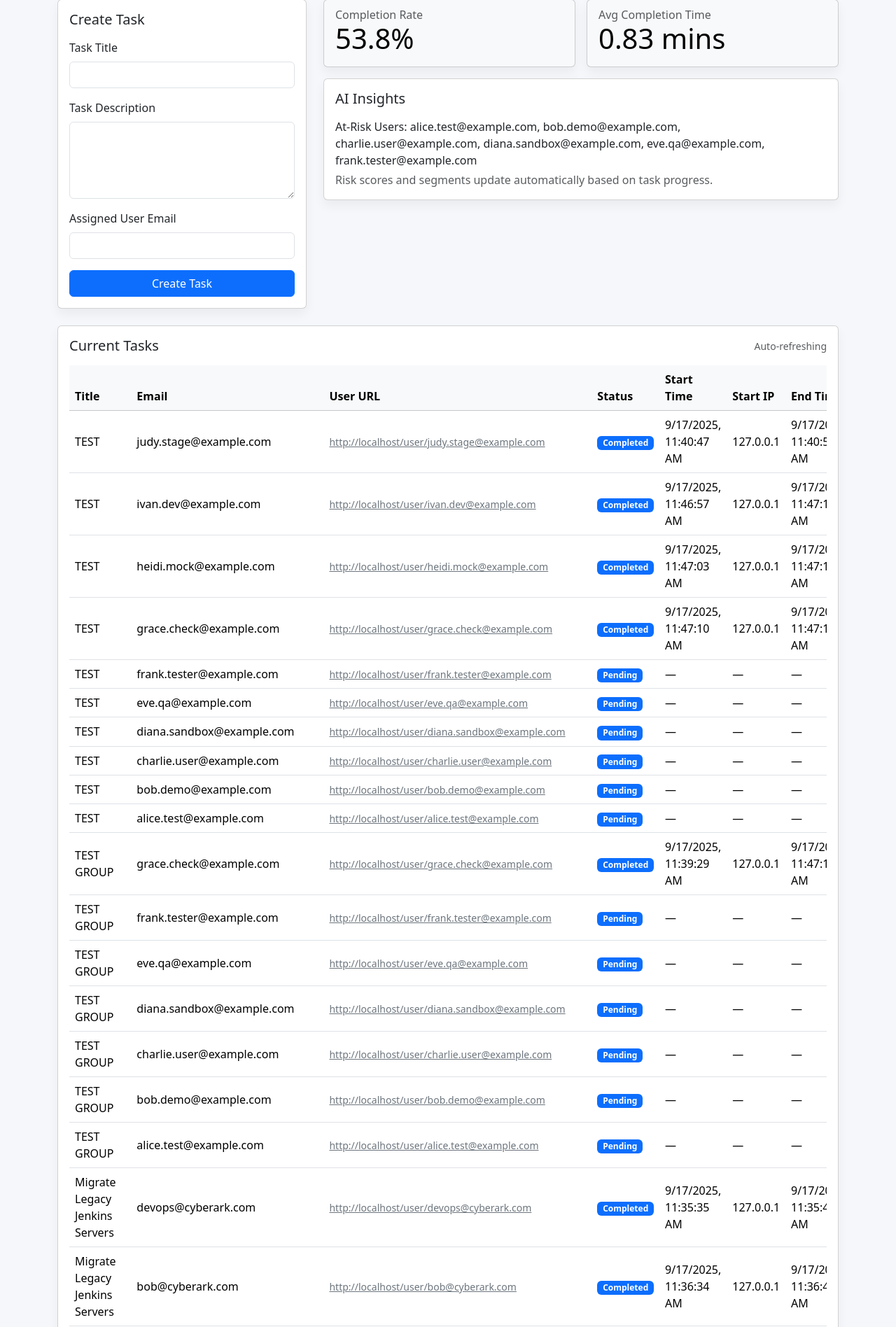
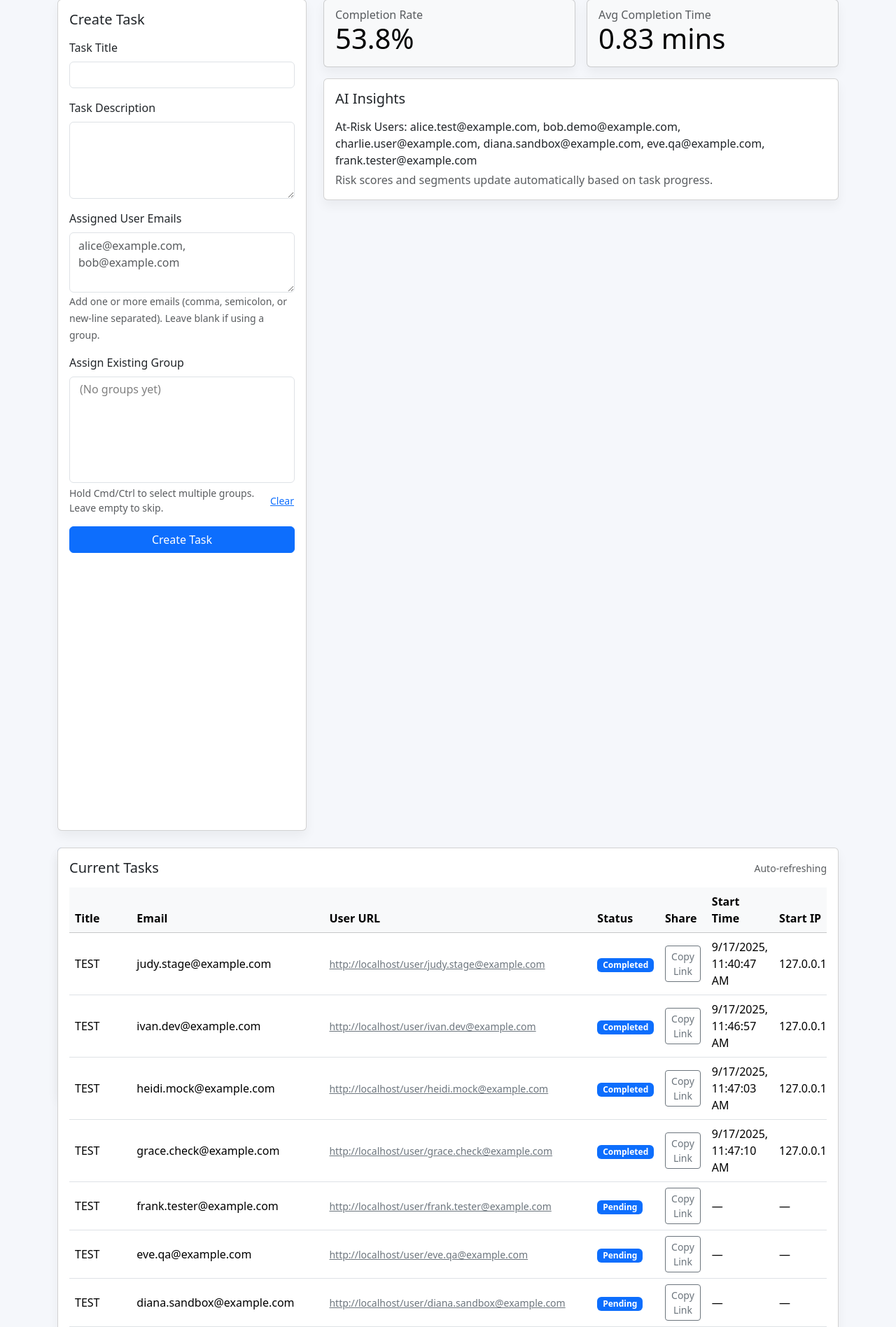
Before and after one commit to samueltatapudi-dev/Alerts-Tracker, a Flask app: page /admin in a window 1280 px wide. Shown: the part 153-2049 px from the top of the page at 70% size. Run offline with Flask 3, Linux system fonts and the light colour scheme.

Commit message:
Final Project

```diff
--- a/app.py
+++ b/app.py
@@ -1,6 +1,6 @@
 import os
 from datetime import datetime
-from typing import Any, Dict, List, Optional
+from typing import Any, Dict, List, Optional, Set
 
 import numpy as np
 import pandas as pd
@@ -65,6 +65,25 @@
         return f'<Task {self.id} {self.title}>'
 
 
+class UserGroup(db.Model):
+    id = db.Column(db.Integer, primary_key=True)
+    name = db.Column(db.String(120), unique=True, nullable=False)
+
+    def __repr__(self) -> str:
+        return f'<UserGroup {self.id} {self.name}>'
+
+
+class GroupMember(db.Model):
+    id = db.Column(db.Integer, primary_key=True)
+    group_id = db.Column(db.Integer, db.ForeignKey('user_group.id', ondelete='CASCADE'), nullable=False)
+    email = db.Column(db.String(120), nullable=False, index=True)
+
+    group = db.relationship('UserGroup', backref=db.backref('members', cascade='all, delete-orphan', lazy='joined'))
+
+    def __repr__(self) -> str:
+        return f'<GroupMember {self.group_id} {self.email}>'
+
+
 def get_client_ip() -> str:
     header = request.headers.get('X-Forwarded-For', '')
     if header:
@@ -88,6 +107,27 @@
         scheme = app.config.get('PREFERRED_URL_SCHEME', 'http')
         return f"{scheme}://{server_name.rstrip('/')}/user/{normalized}"
     return f"http://localhost:5000/user/{normalized}"
+
+
+def _normalise_email(value: str) -> str:
+    return value.strip().lower()
+
+
+def parse_email_list(raw_value: Optional[str]) -> List[str]:
+    if not raw_value:
+        return []
+    fragment = raw_value
+    for sep in (',', ';', '\n', '\r'):
+        fragment = fragment.replace(sep, ',')
+    emails: List[str] = []
+    seen: Set[str] = set()
+    for part in fragment.split(','):
+        normalised = _normalise_email(part)
+        if not normalised or normalised in seen:
+            continue
+        emails.append(normalised)
+        seen.add(normalised)
+    return emails
 
 
 def send_task_email(task: Task) -> None:
@@ -302,24 +342,109 @@
 def admin_dashboard():
     tasks = Task.query.order_by(Task.created_at.desc()).all()
     insights = compute_admin_insights(tasks)
-    return render_template('admin_dashboard.html', tasks=tasks, insights=insights)
+    groups = UserGroup.query.order_by(UserGroup.name.asc()).all()
+    return render_template('admin_dashboard.html', tasks=tasks, insights=insights, groups=groups)
 
 
 @app.route('/admin/create_task', methods=['POST'])
 def create_task():
     title = request.form.get('title', '').strip()
     description = request.form.get('description', '').strip()
-    assigned_email = request.form.get('assigned_email', '').strip().lower()
+    assigned_email_raw = request.form.get('assigned_email', '')
+    group_id_values = [value.strip() for value in request.form.getlist('group_ids') if value.strip()]
 
-    if not title or not description or not assigned_email:
-        flash('All fields are required.', 'danger')
+    if not title or not description:
+        flash('Title and description are required.', 'danger')
         return redirect(url_for('admin_dashboard'))
 
-    task = Task(title=title, description=description, assigned_email=assigned_email, status='Pending')
-    db.session.add(task)
+    direct_emails = parse_email_list(assigned_email_raw)
+    emails: List[str] = list(direct_emails)
+    group_labels: List[str] = []
+    group_email_set: Set[str] = set()
+
+    for value in group_id_values:
+        try:
+            group_id = int(value)
+        except ValueError:
+            flash('Invalid group selection.', 'danger')
+            return redirect(url_for('admin_dashboard'))
+        group = UserGroup.query.get(group_id)
+        if not group:
+            flash('Selected group does not exist.', 'danger')
+            return redirect(url_for('admin_dashboard'))
+        member_emails = [_normalise_email(member.email) for member in group.members if member.email]
+        emails.extend(member_emails)
+        group_email_set.update(member_emails)
+        group_labels.append(group.name)
+
+    emails = list(dict.fromkeys(email for email in emails if email))
+    if not emails:
+        flash('Please enter at least one email or choose a group.', 'danger')
+        return redirect(url_for('admin_dashboard'))
+
+    created_tasks: List[Task] = []
+    for email in emails:
+        task = Task(title=title, description=description, assigned_email=email, status='Pending')
+        db.session.add(task)
+        created_tasks.append(task)
+
     db.session.commit()
-    send_task_email(task)
-    flash('Task created successfully.', 'success')
+
+    for task in created_tasks:
+        send_task_email(task)
+
+    direct_unique = set(direct_emails)
+    overlap = direct_unique & group_email_set
+    direct_only_count = len(direct_unique - overlap)
+
+    if group_labels and direct_only_count:
+        flash(
+            f"Task created for group{'s' if len(group_labels) > 1 else ''} "
+            f"{', '.join(group_labels)} and {direct_only_count} additional email(s).",
+            'success'
+        )
+    elif group_labels:
+        flash(
+            f"Task created for group{'s' if len(group_labels) > 1 else ''} "
+            f"{', '.join(group_labels)} ({len(group_email_set)} member(s)).",
+            'success'
+        )
+    elif len(emails) > 1:
+        flash(f'Task created for {len(emails)} users.', 'success')
+    else:
+        flash('Task created successfully.', 'success')
+    return redirect(url_for('admin_dashboard'))
+
+
+@app.route('/admin/create_group', methods=['POST'])
+def create_group():
+    name = request.form.get('group_name', '').strip()
+    raw_emails = request.form.get('group_emails', '')
+
+    if not name:
+        flash('Group name is required.', 'danger')
+        return redirect(url_for('admin_dashboard'))
+
+    emails = parse_email_list(raw_emails)
+    if not emails:
+        flash('Add at least one valid email address to the group.', 'danger')
+        return redirect(url_for('admin_dashboard'))
+
+    existing = UserGroup.query.filter(db.func.lower(UserGroup.name) == name.lower()).first()
+    if existing:
+        flash('A group with that name already exists.', 'danger')
+        return redirect(url_for('admin_dashboard'))
+
+    group = UserGroup(name=name)
+    db.session.add(group)
+    db.session.flush()
+
+    for email in emails:
+        db.session.add(GroupMember(group_id=group.id, email=email))
+
+    db.session.commit()
+
+    flash(f'Group "{group.name}" created with {len(emails)} member(s).', 'success')
     return redirect(url_for('admin_dashboard'))
 
 
--- a/static/js/app.js
+++ b/static/js/app.js
@@ -19,7 +19,7 @@
   if (!table) return;
   const tbody = table.querySelector('tbody');
   if (!tasks.length) {
-    tbody.innerHTML = '<tr><td colspan="8" class="text-center text-muted">No tasks created yet.</td></tr>';
+    tbody.innerHTML = '<tr><td colspan="9" class="text-center text-muted">No tasks created yet.</td></tr>';
     return;
   }
   const rows = tasks.map((task) => {
@@ -30,6 +30,7 @@
         <td>${task.assigned_email}</td>
         <td><a class="link-secondary small" href="${userUrl}" target="_blank" rel="noopener">${userUrl}</a></td>
         <td><span class="badge text-bg-primary">${task.status}</span></td>
+        <td><button type="button" class="btn btn-sm btn-outline-secondary copy-link" data-link="${userUrl}">Copy Link</button></td>
         <td>${formatDateTime(task.start_time)}</td>
         <td>${task.start_ip || '—'}</td>
         <td>${formatDateTime(task.end_time)}</td>
@@ -86,6 +87,78 @@
 };
 
 const initAdminDashboard = () => {
+  const bindGroupUseButtons = () => {
+    const buttons = document.querySelectorAll('[data-assign-group]');
+    buttons.forEach((button) => {
+      if (button.dataset.bound === 'true') return;
+      button.dataset.bound = 'true';
+      button.addEventListener('click', () => {
+        const select = document.getElementById('group_ids');
+        if (!select) return;
+        const targetId = button.dataset.assignGroup;
+        if (!targetId) return;
+        Array.from(select.options).forEach((option) => {
+          option.selected = option.value === targetId;
+        });
+        select.dispatchEvent(new Event('change'));
+        const card = document.getElementById('createTaskCard');
+        if (card && card.scrollIntoView) {
+          card.scrollIntoView({ behavior: 'smooth', block: 'start' });
+        }
+      });
+    });
+
+    const clearButton = document.querySelector('[data-clear-groups]');
+    if (clearButton && clearButton.dataset.bound !== 'true') {
+      clearButton.dataset.bound = 'true';
+      clearButton.addEventListener('click', () => {
+        const select = document.getElementById('group_ids');
+        if (!select) return;
+        Array.from(select.options).forEach((option) => {
+          option.selected = false;
+        });
+        select.dispatchEvent(new Event('change'));
+      });
+    }
+  };
+
+  bindGroupUseButtons();
+
+  const table = document.getElementById('adminTasksTable');
+  if (table && !table.dataset.copyBound) {
+    table.dataset.copyBound = 'true';
+    table.addEventListener('click', async (event) => {
+      const target = event.target;
+      if (!(target instanceof HTMLElement)) return;
+      const button = target.closest('button.copy-link');
+      if (!button) return;
+      const link = button.dataset.link;
+      if (!link) return;
+      const original = button.textContent;
+      const setStatus = (text) => {
+        button.textContent = text;
+        window.setTimeout(() => {
+          button.textContent = original;
+        }, 1600);
+      };
+      try {
+        if (navigator.clipboard && navigator.clipboard.writeText) {
+          await navigator.clipboard.writeText(link);
+          setStatus('Copied!');
+        } else {
+          throw new Error('clipboard-unavailable');
+        }
+      } catch (error) {
+        const fallback = window.prompt('Copy this link to share with the user:', link);
+        if (fallback !== null) {
+          setStatus('Copied!');
+        } else if (original) {
+          button.textContent = original;
+        }
+      }
+    });
+  }
+
   const poll = async () => {
     try {
       const data = await fetchJSON('/api/tasks');
@@ -109,13 +182,17 @@
   const suppressAudio = options.suppressAudio ?? false;
   if (!tasks.length) {
     tbody.innerHTML = '<tr><td colspan="4" class="text-center text-muted">No tasks assigned yet.</td></tr>';
-    return;
+    return { hasNewTask: false, hasOpenTask: false };
   }
   let hasNewTask = false;
+  let hasOpenTask = false;
   const rows = tasks.map((task) => {
     if (!knownTaskIds.has(task.id)) {
       hasNewTask = true;
       knownTaskIds.add(task.id);
+    }
+    if (task.status !== 'Completed') {
+      hasOpenTask = true;
     }
     const canStart = task.status === 'Pending';
     const canComplete = task.status === 'In Progress';
@@ -139,6 +216,7 @@
     audioEl.currentTime = 0;
     audioEl.play().catch((error) => console.warn('Audio playback blocked', error));
   }
+  return { hasNewTask, hasOpenTask };
 };
 
 const renderUserSummary = (summary) => {
@@ -161,11 +239,45 @@
   }
 };
 
+const REMINDER_INTERVAL_MS = 5000;
+
+const ensureReminderTimer = (audioEl) => {
+  if (!audioEl) return;
+  if (window.userReminderTimer) return;
+  window.userReminderTimer = window.setInterval(() => {
+    try {
+      audioEl.currentTime = 0;
+      const playPromise = audioEl.play();
+      if (playPromise && typeof playPromise.catch === 'function') {
+        playPromise.catch((error) => console.warn('Reminder audio blocked', error));
+      }
+    } catch (error) {
+      console.warn('Failed to play reminder audio', error);
+    }
+  }, REMINDER_INTERVAL_MS);
+};
+
+const clearReminderTimer = () => {
+  if (window.userReminderTimer) {
+    window.clearInterval(window.userReminderTimer);
+    window.userReminderTimer = null;
+  }
+};
+
+const updateReminder = (hasOpenTask, audioEl) => {
+  if (hasOpenTask) {
+    ensureReminderTimer(audioEl);
+  } else {
+    clearReminderTimer();
+  }
+};
+
 const initUserDashboard = (email) => {
   const table = document.getElementById('userTasksTable');
   if (!table) return;
   const audioEl = document.getElementById('newTaskAudio');
   const knownTaskIds = new Set();
+  clearReminderTimer();
 
   const handleAction = async (taskId, action) => {
     try {
@@ -192,11 +304,13 @@
   const poll = async () => {
     try {
       const data = await fetchJSON(`/api/user/${encodeURIComponent(email)}/tasks`);
-      renderUserTasks(table, data.tasks, knownTaskIds, audioEl, { suppressAudio: isInitialRender });
+      const { hasOpenTask } = renderUserTasks(table, data.tasks, knownTaskIds, audioEl, { suppressAudio: isInitialRender });
       renderUserSummary(data.summary);
+      updateReminder(hasOpenTask, audioEl);
       isInitialRender = false;
     } catch (error) {
       console.error('Failed to refresh user dashboard', error);
+      clearReminderTimer();
     } finally {
       window.userDashboardTimer = window.setTimeout(poll, 7000);
     }
@@ -206,6 +320,13 @@
     window.clearTimeout(window.userDashboardTimer);
   }
   poll();
+
+  if (!window.userReminderUnloadBound) {
+    window.addEventListener('beforeunload', () => {
+      clearReminderTimer();
+    });
+    window.userReminderUnloadBound = true;
+  }
 };
 
 window.initAdminDashboard = initAdminDashboard;
--- a/templates/admin_dashboard.html
+++ b/templates/admin_dashboard.html
@@ -4,7 +4,7 @@
 <h1 class="mb-4">Admin Dashboard</h1>
 <div class="row g-4 align-items-stretch">
   <div class="col-lg-4">
-    <div class="card h-100">
+    <div class="card h-100" id="createTaskCard">
       <div class="card-body">
         <h5 class="card-title">Create Task</h5>
         <form action="{{ url_for('create_task') }}" method="post" class="mt-3">
@@ -17,11 +17,75 @@
             <textarea class="form-control" id="description" name="description" rows="4" required></textarea>
           </div>
           <div class="mb-3">
-            <label for="assigned_email" class="form-label">Assigned User Email</label>
-            <input type="email" class="form-control" id="assigned_email" name="assigned_email" required>
+            <label for="assigned_email" class="form-label">Assigned User Emails</label>
+            <textarea
+              class="form-control"
+              id="assigned_email"
+              name="assigned_email"
+              rows="3"
+              placeholder="alice@example.com, bob@example.com"
+            ></textarea>
+            <small class="text-muted">Add one or more emails (comma, semicolon, or new-line separated). Leave blank if using a group.</small>
+          </div>
+          <div class="mb-3">
+            <label for="group_id" class="form-label">Assign Existing Group</label>
+            <select class="form-select" id="group_ids" name="group_ids" multiple size="6">
+              {% if not groups %}
+                <option value="" disabled>(No groups yet)</option>
+              {% else %}
+                {% for group in groups %}
+                  <option value="{{ group.id }}">{{ group.name }} ({{ group.members|length }} member{% if group.members|length != 1 %}s{% endif %})</option>
+                {% endfor %}
+              {% endif %}
+            </select>
+            <div class="d-flex justify-content-between align-items-center mt-1">
+              <small class="text-muted">Hold Cmd/Ctrl to select multiple groups. Leave empty to skip.</small>
+              <button type="button" class="btn btn-sm btn-link p-0" data-clear-groups>Clear</button>
+            </div>
           </div>
           <button type="submit" class="btn btn-primary w-100">Create Task</button>
         </form>
+      </div>
+    </div>
+    <div class="card mt-4 border-primary-subtle">
+      <div class="card-body">
+        <h5 class="card-title">Create User Group</h5>
+        <form action="{{ url_for('create_group') }}" method="post" class="mt-3">
+          <div class="mb-3">
+            <label for="group_name" class="form-label">Group Name</label>
+            <input type="text" class="form-control" id="group_name" name="group_name" placeholder="On-call Team" required>
+          </div>
+          <div class="mb-3">
+            <label for="group_emails" class="form-label">Group Members</label>
+            <textarea class="form-control" id="group_emails" name="group_emails" rows="3" placeholder="alice@example.com\nbob@example.com" required></textarea>
+            <small class="text-muted">Separate emails with commas or new lines.</small>
+          </div>
+          <button type="submit" class="btn btn-outline-primary w-100">Save Group</button>
+        </form>
+        {% if groups %}
+        <div class="mt-4">
+          <h6 class="text-muted text-uppercase">Existing Groups</h6>
+          <ul class="list-group list-group-flush small">
+            {% for group in groups %}
+              <li class="list-group-item px-0">
+                <div class="d-flex justify-content-between align-items-start">
+                  <div>
+                    <strong>{{ group.name }}</strong>
+                    <span class="text-muted">({{ group.members|length }} member{% if group.members|length != 1 %}s{% endif %})</span>
+                    <div class="text-muted">{{ group.members|map(attribute='email')|join(', ') }}</div>
+                  </div>
+                  <button
+                    type="button"
+                    class="btn btn-sm btn-outline-secondary ms-2"
+                    data-assign-group="{{ group.id }}"
+                    title="Select this group in the task form"
+                  >Use</button>
+                </div>
+              </li>
+            {% endfor %}
+          </ul>
+        </div>
+        {% endif %}
       </div>
     </div>
   </div>
@@ -76,6 +140,7 @@
             <th>Email</th>
             <th>User URL</th>
             <th>Status</th>
+            <th>Share</th>
             <th>Start Time</th>
             <th>Start IP</th>
             <th>End Time</th>
@@ -98,6 +163,16 @@
                 </a>
               </td>
               <td><span class="badge text-bg-primary">{{ task.status }}</span></td>
+              <td>
+                <button
+                  type="button"
+                  class="btn btn-sm btn-outline-secondary copy-link"
+                  data-link="{{ url_for('user_dashboard', email=task.assigned_email, _external=True) }}"
+                  title="Copy user link"
+                >
+                  Copy Link
+                </button>
+              </td>
               <td>{{ task.start_time or '—' }}</td>
               <td>{{ task.start_ip or '—' }}</td>
               <td>{{ task.end_time or '—' }}</td>
@@ -105,7 +180,7 @@
             </tr>
           {% else %}
             <tr>
-              <td colspan="8" class="text-center text-muted">No tasks created yet.</td>
+              <td colspan="9" class="text-center text-muted">No tasks created yet.</td>
             </tr>
           {% endfor %}
         </tbody>
```
Also changed, not shown: README.md, instance/tasks.db.
